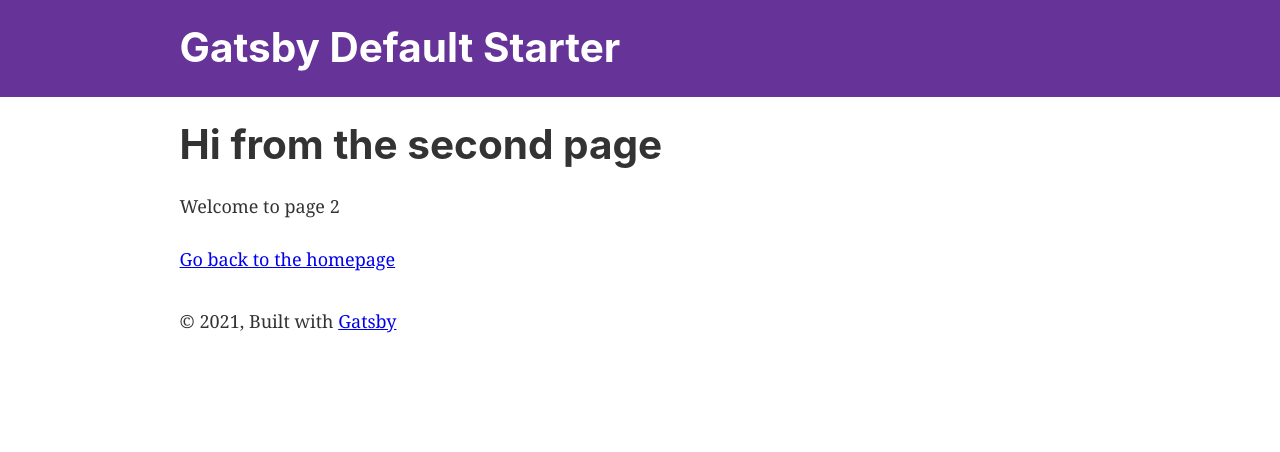
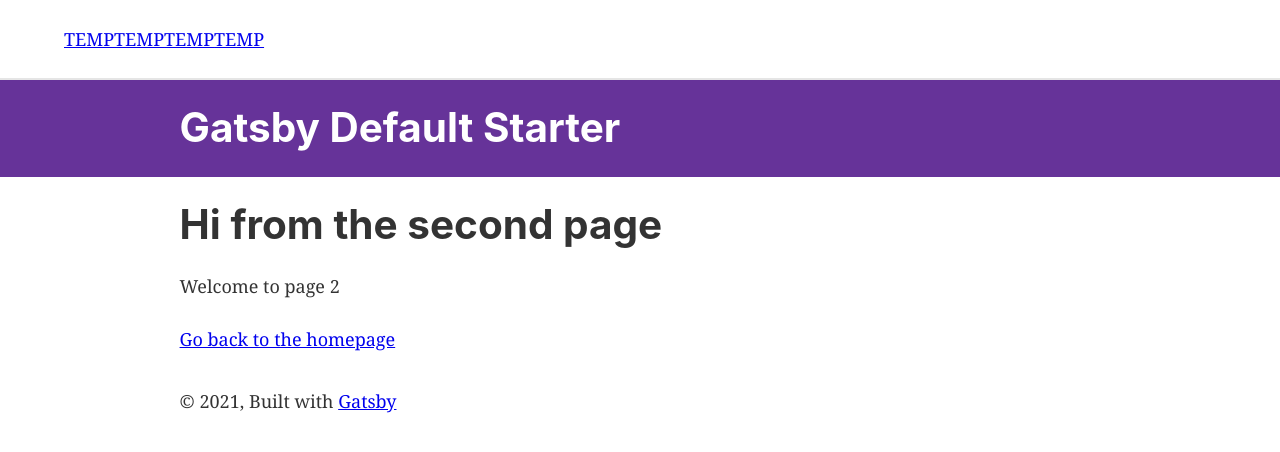
Before and after one commit to Loganrdj/OURGroup, a Gatsby site: page /page-2 in a window 1280 px wide. Built offline with nearby package versions, Linux system fonts and the light colour scheme; Gatsby itself is replaced by a stand-in of ours.

Commit message:
added temp navbar files

```diff
--- a/package.json
+++ b/package.json
@@ -5,18 +5,21 @@
   "version": "0.1.0",
   "author": "Kyle Mathews <mathews.kyle@gmail.com>",
   "dependencies": {
+    "babel-plugin-styled-components": "^1.12.0",
     "gatsby": "^2.32.3",
     "gatsby-image": "^2.11.0",
     "gatsby-plugin-manifest": "^2.12.0",
     "gatsby-plugin-offline": "^3.10.0",
     "gatsby-plugin-react-helmet": "^3.10.0",
     "gatsby-plugin-sharp": "^2.14.1",
+    "gatsby-plugin-styled-components": "^3.10.0",
     "gatsby-source-filesystem": "^2.11.0",
     "gatsby-transformer-sharp": "^2.12.0",
     "prop-types": "^15.7.2",
     "react": "^16.12.0",
     "react-dom": "^16.12.0",
-    "react-helmet": "^6.1.0"
+    "react-helmet": "^6.1.0",
+    "styled-components": "^5.2.1"
   },
   "devDependencies": {
     "prettier": "2.2.1"
--- /dev/null
+++ b/src/components/NavBar/Navbar.js
@@ -0,0 +1,113 @@
+import React, { useState } from "react";
+import NavbarLinks from "./NavbarLinks";
+import styled from "styled-components"
+
+const Navigation = styled.nav`
+  height: 10vh;
+  display: flex;
+  background-color: #fff;
+  position: relative;
+  justify-content: space-between;
+  text-transform: uppercase;
+  border-bottom: 2px solid #33333320;
+  margin: 0 auto;
+  padding: 0 5vw;
+  z-index: 2;
+  align-self: center;
+
+  @media (max-width: 768px) {
+    position: sticky;
+    height: 8vh;
+    top: 0;
+    left: 0;
+    right: 0;
+    left: 0;
+  }
+`
+
+const Toggle = styled.div`
+  display: none;
+  height: 100%;
+  cursor: pointer;
+  padding: 0 10vw;
+
+  @media (max-width: 768px) {
+    display: flex;
+  }
+`
+
+const Navbox = styled.div`
+  display: flex;
+  height: 100%;
+  justify-content: flex-end;
+  align-items: center;
+
+  @media (max-width: 768px) {
+    flex-direction: column;
+    position: fixed;
+    width: 100%;
+    justify-content: flex-start;
+    padding-top: 10vh;
+    background-color: #fff;
+    transition: all 0.3s ease-in;
+    top: 8vh;
+    left: ${props => (props.open ? "-100%" : "0")};
+  }
+`
+
+const Hamburger = styled.div`
+  background-color: #111;
+  width: 30px;
+  height: 3px;
+  transition: all .3s linear;
+  align-self: center;
+  position: relative;
+  transform: ${props => (props.open ? "rotate(-45deg)" : "inherit")};
+
+  ::before,
+  ::after {
+    width: 30px;
+    height: 3px;
+    background-color: #111;
+    content: "";
+    position: absolute;
+    transition: all 0.3s linear;
+  }
+
+  ::before {
+    transform: ${props =>
+      props.open ? "rotate(-90deg) translate(-10px, 0px)" : "rotate(0deg)"};
+    top: -10px;
+  }
+
+  ::after {
+    opacity: ${props => (props.open ? "0" : "1")};
+    transform: ${props => (props.open ? "rotate(90deg) " : "rotate(0deg)")};
+    top: 10px;
+  }
+`
+
+const Navbar = () => {
+    const [navbarOpen, setNavbarOpen] = useState(false)
+
+    return (
+        <Navigation>
+            <Toggle
+            navbarOpen={navbarOpen}
+            onClick = {() => setNavbarOpen(!navbarOpen)}
+            >
+                {navbarOpen ? <Hamburger open /> : <Hamburger />}
+            </Toggle>
+            {navbarOpen ? (
+                <Navbox>
+                    <NavbarLinks />
+                </Navbox>
+            ) : (
+                <Navbox open>
+                    <NavbarLinks />
+                </Navbox>
+            )}
+        </Navigation>
+    )
+}
+export default Navbar
--- /dev/null
+++ b/src/components/NavBar/NavbarLinks.js
@@ -0,0 +1,54 @@
+import React from "react";
+import { Link } from "gatsby";
+
+import styled from "styled-components"
+
+const NavItem = styled(Link)`
+  text-decoration: none;
+  color: #111;
+  display: inline-block;
+  white-space: nowrap;
+  margin: 0 1vw;
+  transition: all 200ms ease-in;
+  position: relative;
+
+  :after {
+    position: absolute;
+    bottom: 0;
+    left: 0;
+    right: 0;
+    width: 0%;
+    content: ".";
+    color: transparent;
+    background: goldenrod;
+    height: 1px;
+    transition: all 0.4s ease-in;
+  }
+
+  :hover {
+    color: goldenrod;
+    ::after {
+      width: 100%;
+    }
+  }
+
+  @media (max-width: 768px) {
+    padding: 20px 0;
+    font-size: 1.5rem;
+    z-index: 6;
+  }
+`
+
+const NavbarLinks = () => {
+
+    return (
+        <>
+            <Link to="/TEMP">temp</Link>
+            <Link to="/TEMP">temp</Link>
+            <Link to="/TEMP">temp</Link>
+            <Link to="/TEMP">temp</Link>
+        </>
+    )
+}
+
+export default NavbarLinks
--- a/src/components/layout.js
+++ b/src/components/layout.js
@@ -9,6 +9,7 @@
 import PropTypes from "prop-types"
 import { useStaticQuery, graphql } from "gatsby"
 
+import Navbar from "./NavBar/Navbar"
 import Header from "./header"
 import "./layout.css"
 
@@ -25,6 +26,7 @@
 
   return (
     <>
+    <Navbar />
       <Header siteTitle={data.site.siteMetadata?.title || `Title`} />
       <div
         style={{
```
Also changed, not shown: src/components/NavBar/Logo.js (added, +35 -0 lines), src/pages/index.js (+11 -3 lines), src/pages/using-typescript.tsx (deleted, +0 -50 lines), 1 other file.
